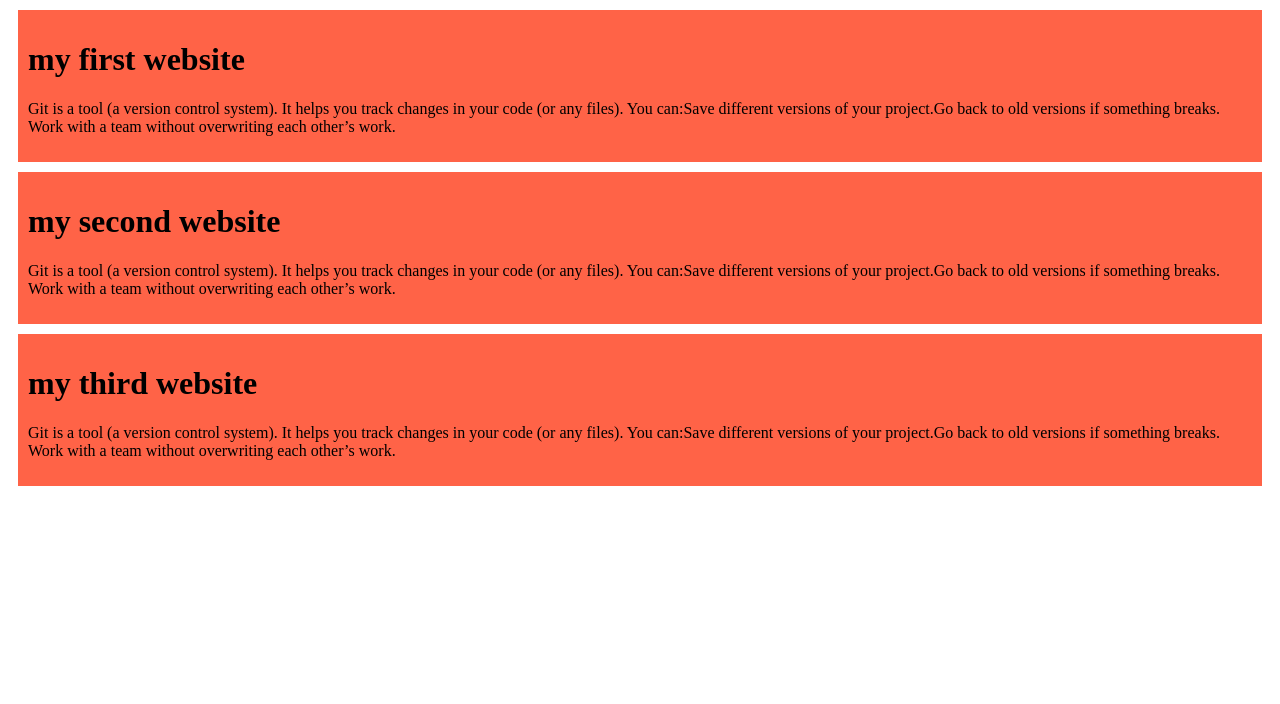
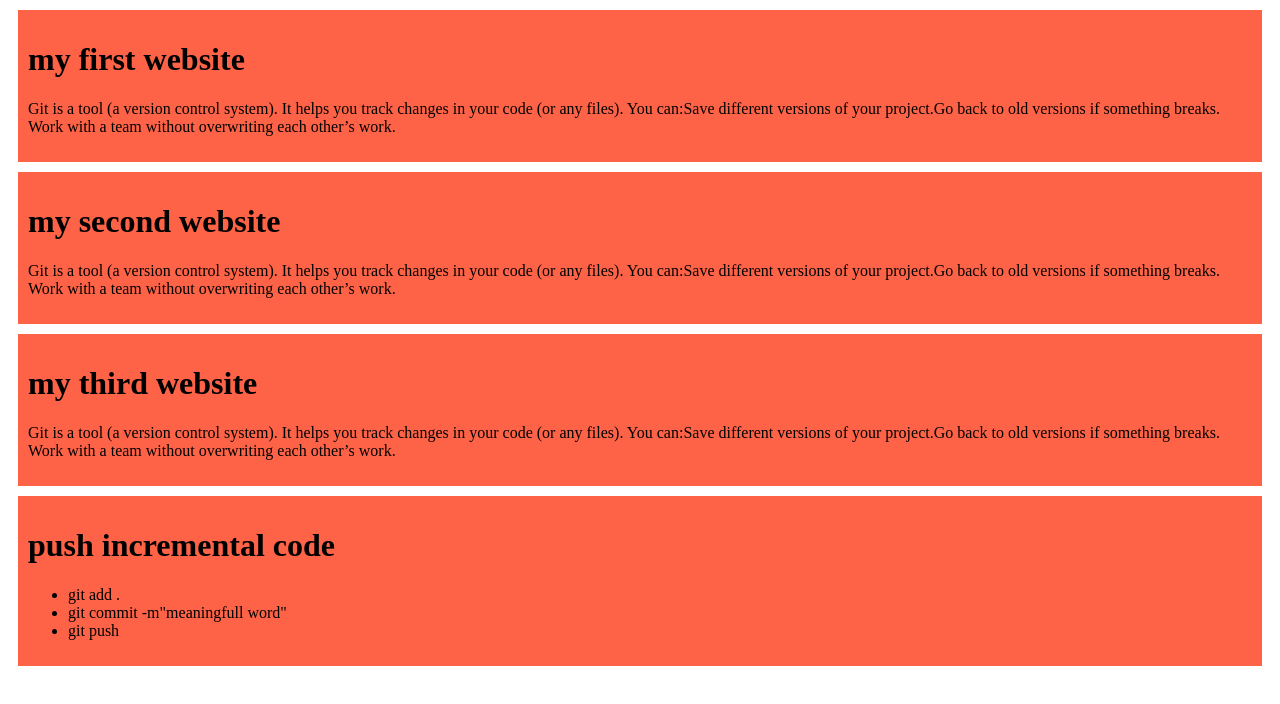
Before and after one commit to Mohammud-Ali313/my-ali-repo, a plain HTML site: page index.html in a window 1280 px wide. Drawn offline with Linux system fonts and the light colour scheme.

Commit message:
list add

```diff
--- a/index.html
+++ b/index.html
@@ -30,6 +30,14 @@ Work with a team without overwriting each other’s work.</p>
             You can:Save different versions of your project.Go back to old versions if something breaks.
 Work with a team without overwriting each other’s work.</p>
     </div>
+    <div>
+        <h1>push incremental code</h1>
+        <ul>
+            <li>git add .</li>
+            <li>git commit -m"meaningfull word"</li>
+            <li>git push</li>
+        </ul>
+    </div>
 
 </body>
 </html>
```
